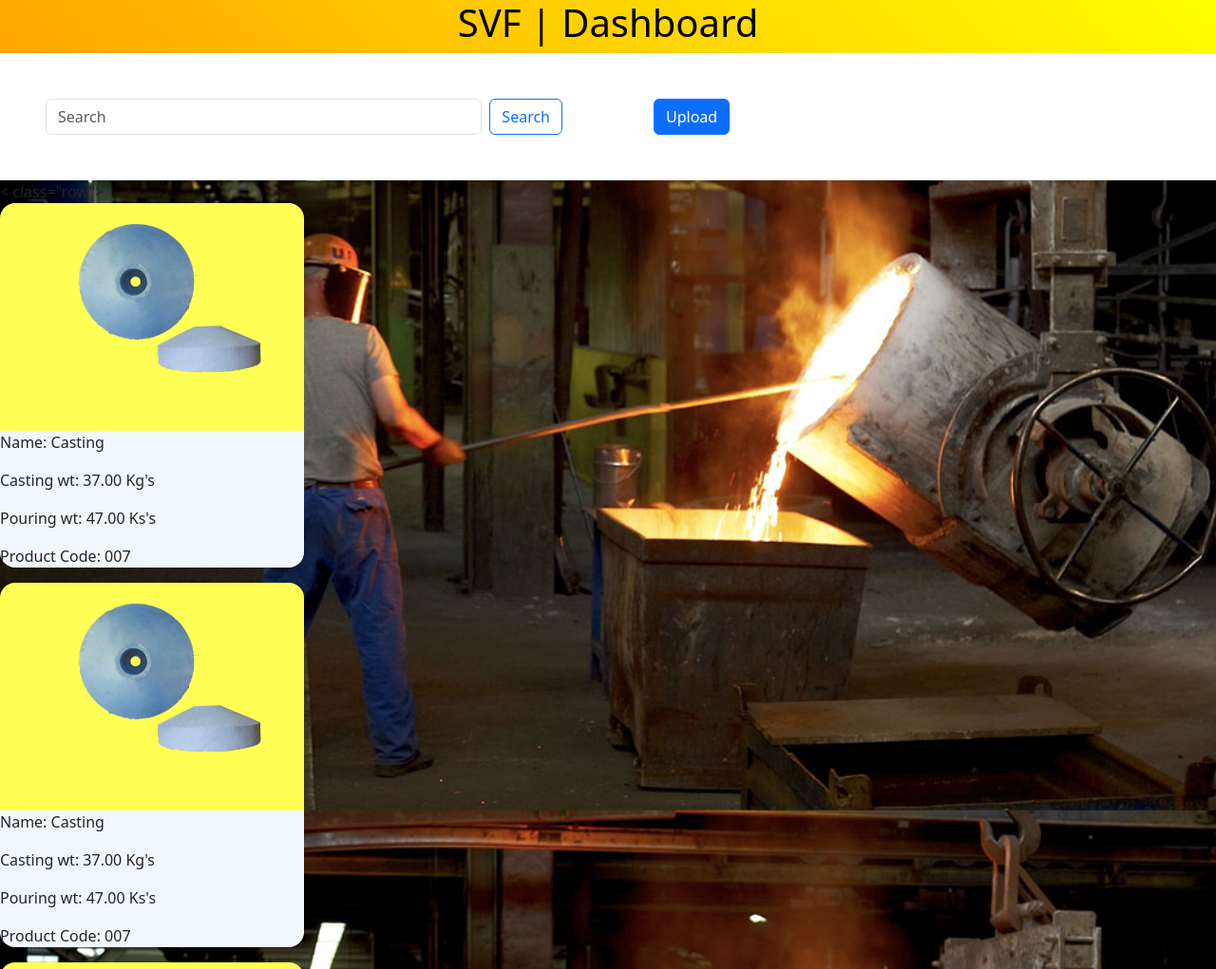
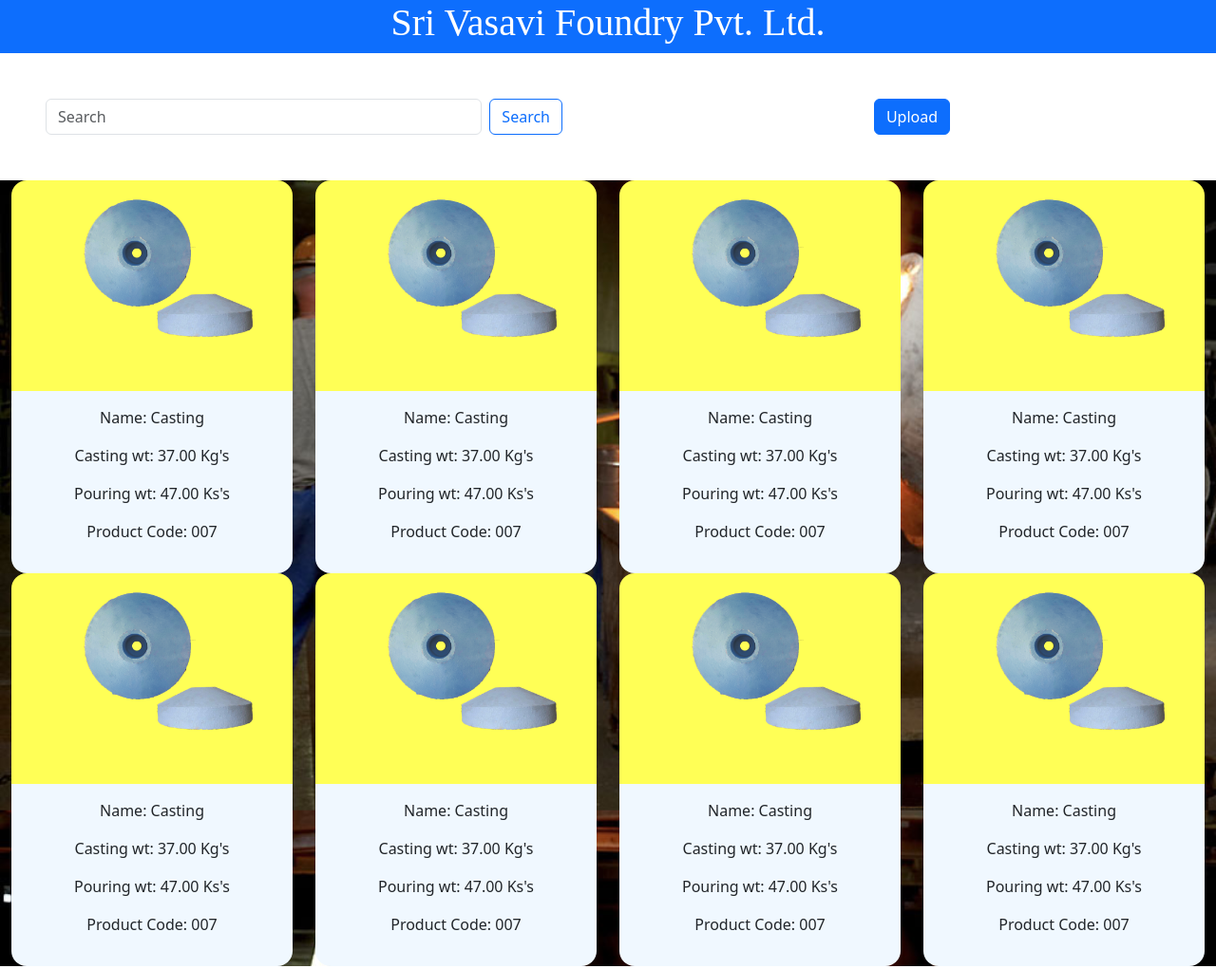
Before and after one commit to rahul-k-01/SVF, a plain HTML site: page html/dashboard.html in a window 1280 px wide. Shown: the top 1021 px of the page at 95% size. Drawn offline with nearby package versions, Linux system fonts and the light colour scheme.

Commit message:
aligments and button for dashboard

```diff
--- a/css/dashboard.css
+++ b/css/dashboard.css
@@ -1,17 +1,19 @@
-body{
-    background-image: url('../images/dash-bg.jpg');
+body {
+  background-image: url("../images/dash-bg.jpg");
   background-repeat: no-repeat;
   background-size: cover;
   background-attachment: fixed;
 }
-.navb{
-    background:linear-gradient(45deg,orange, yellow);
+h1 {
+  font-family: "Gloock", serif;
 }
-.yell{
+.yell {
   background-color: rgb(255, 255, 86);
   border-radius: 1em 1em 0 0;
 }
-.whi{
+.whi {
   background-color: aliceblue;
   border-radius: 0 0 1em 1em;
+  padding-top: 1em;
+  padding-bottom: 1em;
 }
--- a/html/dashboard.html
+++ b/html/dashboard.html
@@ -9,16 +9,15 @@
       href="https://cdn.jsdelivr.net/npm/bootstrap@5.3.0-alpha1/dist/css/bootstrap.min.css"
       rel="stylesheet"
       integrity="sha384-GLhlTQ8iRABdZLl6O3oVMWSktQOp6b7In1Zl3/Jr59b6EGGoI1aFkw7cmDA6j6gD"
-      crossorigin="anonymous"
-    />
+      crossorigin="anonymous" />
     <link rel="stylesheet" href="../css/dashboard.css" />
   </head>
   <body>
     <div class="container-fluid">
       <div class="row">
-        <nav class="navbar-dark text-center navb">
+        <nav class="bg-primary navbar-dark text-center">
           <a class="navbar-brand" href="#">
-            <h1 class="text-black">SVF | Dashboard</h1>
+            <h1>Sri Vasavi Foundry Pvt. Ltd.</h1>
           </a>
         </nav>
         <div class="col-6 p-5 bg-body">
@@ -27,20 +26,20 @@
               class="form-control me-2"
               type="search"
               placeholder="Search"
-              aria-label="Search"
-            />
+              aria-label="Search" />
             <button class="btn btn-outline-primary" type="submit">
               Search
             </button>
           </form>
         </div>
-        <div class="col-6 bg-body p-5">
+        <div class="col-6 bg-body p-5 text-center">
           <button class="btn btn-primary" type="submit">Upload</button>
         </div>
       </div>
     </div>
-    < class="row">
-    <div class="col-3">
+    <div class="container-fluid">
+      <div class="row">
+        <div class="col-3 text-center">
           <div class="yell">
             <img src="../images/300.png" alt="" class="card-img" />
           </div>
@@ -51,7 +50,7 @@
             <p>Product Code: 007</p>
           </div>
         </div>
-    <div class="col-3">
+        <div class="col-3 text-center">
           <div class="yell">
             <img src="../images/300.png" alt="" class="card-img" />
           </div>
@@ -62,7 +61,7 @@
             <p>Product Code: 007</p>
           </div>
         </div>
-    <div class="col-3">
+        <div class="col-3 text-center">
           <div class="yell">
             <img src="../images/300.png" alt="" class="card-img" />
           </div>
@@ -73,7 +72,7 @@
             <p>Product Code: 007</p>
           </div>
         </div>
-    <div class="col-3">
+        <div class="col-3 text-center">
           <div class="yell">
             <img src="../images/300.png" alt="" class="card-img" />
           </div>
@@ -84,7 +83,7 @@
             <p>Product Code: 007</p>
           </div>
         </div>
-    <div class="col-3">
+        <div class="col-3 text-center">
           <div class="yell">
             <img src="../images/300.png" alt="" class="card-img" />
           </div>
@@ -95,7 +94,7 @@
             <p>Product Code: 007</p>
           </div>
         </div>
-    <div class="col-3">
+        <div class="col-3 text-center">
           <div class="yell">
             <img src="../images/300.png" alt="" class="card-img" />
           </div>
@@ -106,7 +105,7 @@
             <p>Product Code: 007</p>
           </div>
         </div>
-    <div class="col-3">
+        <div class="col-3 text-center">
           <div class="yell">
             <img src="../images/300.png" alt="" class="card-img" />
           </div>
@@ -117,7 +116,7 @@
             <p>Product Code: 007</p>
           </div>
         </div>
-    <div class="col-3">
+        <div class="col-3 text-center">
           <div class="yell">
             <img src="../images/300.png" alt="" class="card-img" />
           </div>
@@ -128,5 +127,7 @@
             <p>Product Code: 007</p>
           </div>
         </div>
+      </div>
+    </div>
   </body>
 </html>
--- a/style.css
+++ b/style.css
@@ -1,21 +1,22 @@
-@import url('https://fonts.googleapis.com/css2?family=Gloock&display=swap');
+@import url("https://fonts.googleapis.com/css2?family=Gloock&display=swap");
 
-body{
-    background-image: url('images/login-bg.jpg');
+body {
+  background-image: url("images/login-bg.jpg");
   background-repeat: no-repeat;
   background-position: center;
+  background-size: cover;
 }
-.logo{
-    float:left;
+.logo {
+  float: left;
 }
-.card{
+.card {
   background-color: #ffffff89;
   margin-top: 10%;
 }
-.card-header{
+.card-header {
   font-size: 2em;
   font-weight: 500;
 }
-h1{
-    font-family: 'Gloock', serif;
+h1 {
+  font-family: "Gloock", serif;
 }
```
Also changed, not shown: index.html (+8 -8 lines). Lines whose indentation alone changed are shown as unchanged.
